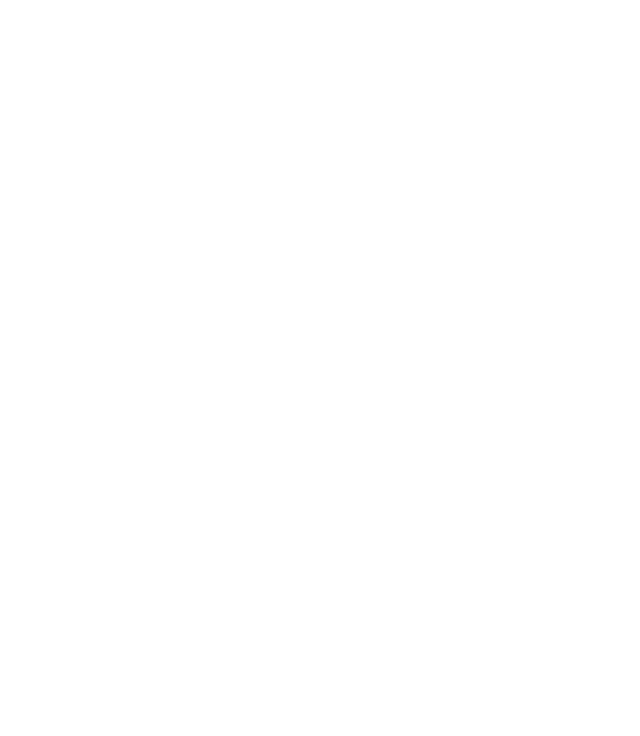
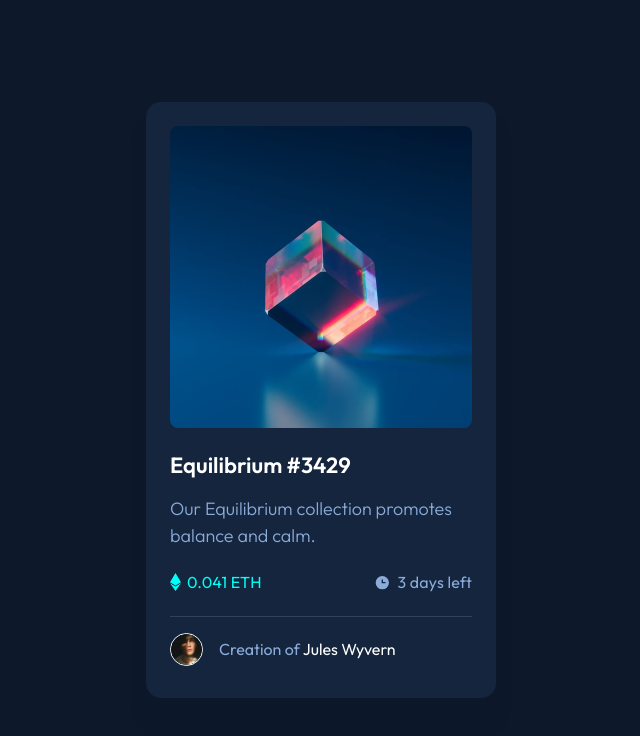
Before and after one commit to osoriodev/nft-preview-card, a plain HTML site: page index.html in a window 1280 px wide. Shown: the whole page, without its empty margins (319-959 px from the left). Drawn offline with Linux system fonts and the light colour scheme.

Commit message:
Add the nft card

```diff
--- a/css/style.css
+++ b/css/style.css
@@ -9,7 +9,7 @@
 }
 /* ========== RESET ========== */
 html {
-  font-size: 100%;
+  font-size: 62.5%;
   box-sizing: border-box;
 }
 *, *::before, *::after {
@@ -19,6 +19,7 @@
 }
 body {
   font-family: var(--ff-primary);
+  font-size: 1.6rem;
   line-height: 1.4;
 }
 ul, ol {
@@ -41,3 +42,163 @@
   text-decoration: none;
   color: inherit;
 }
+/* ========== STYLES ========== */
+:focus {
+  outline: .2rem solid var(--clr-primary);
+}
+:focus:not(:focus-visible) {
+  outline: none;
+}
+.main-section {
+  width: 100%;
+  min-height: 100vh;
+  padding: 6.2rem 2.4rem;
+  display: grid;
+  place-items: center;
+  background-color: var(--clr-secondary-dkr);
+}
+.nft-card {
+  width: 100%;
+  max-width: 35rem;
+  padding: 2.4rem;
+  border-radius: 1.5rem;
+  background-color: var(--clr-secondary-dk);
+  color: var(--clr-base);
+  box-shadow: 0 2.4rem 0 1.5rem #0C1729;
+}
+.nft-card__banner {
+  width: 100%;
+  margin-bottom: 2.2rem;
+  display: block;
+  position: relative;
+  border-radius: .8rem;
+  overflow: hidden;
+}
+.nft-card__banner::before,
+.nft-card__banner::after {
+  content: '';
+  display: block;
+  position: absolute;
+  visibility: hidden;
+  opacity: 0;
+  transition: opacity .2s ease-in-out;
+}
+.nft-card__banner::before {
+  width: 100%;
+  height: 100%;
+  top: 0;
+  left: 0;
+  background-color: rgba(0, 255, 247, .5);
+}
+.nft-card__banner::after {
+  width: 4.8rem;
+  height: 4.8rem;
+  top: 50%;
+  left: 50%;
+  transform: translate(-50%, -50%);
+  background-image: url("../assets/icon-view.svg");
+  background-repeat: no-repeat;
+  background-position: center;
+  background-size: cover;
+}
+.nft-card__banner:hover::before,
+.nft-card__banner:hover::after {
+  visibility: visible;
+  opacity: 1;
+}
+.nft-card__banner-img {
+  width: 100%;
+}
+.nft-card__title {
+  margin-bottom: 1rem;
+  font-size: 2.2rem;
+  font-weight: 600;
+}
+.nft-card__descrip {
+  margin-bottom: 1.4rem;
+  font-weight: 300;
+  line-height: 1.65;
+}
+.nft-card__stats-wrapper {
+  width: 100%;
+  margin-bottom: 1.6rem;
+  display: flex;
+  align-items: center;
+  justify-content: space-between;
+}
+.nft-card__stat {
+  display: flex;
+  align-items: center;
+  font-size: 1.5rem;
+  letter-spacing: 0.02rem;
+}
+.nft-card__stat::before {
+  content: '';
+  margin-right: .6rem;
+  display: block;
+  background-repeat: no-repeat;
+  background-position: center;
+  background-size: cover;
+}
+.nft-card__stat--value {
+  color: var(--clr-primary);
+}
+.nft-card__stat--value::before {
+  width: 1.1rem;
+  height: 1.8rem;
+  background-image: url("../assets/icon-ethereum.svg");
+}
+.nft-card__stat--countdown::before {
+  width: 1.7rem;
+  height: 1.7rem;
+  margin-top: .1rem;
+  background-image: url("../assets/icon-clock.svg");
+}
+.nft-card__footer {
+  width: 100%;
+  padding-top: 1.6rem;
+  display: flex;
+  align-items: center;
+  border-top: .1rem solid var(--clr-secondary);
+}
+.nft-card__profile-img {
+  width: 3.3rem;
+  margin-right: 1.6rem;
+  border: .1rem solid var(--clr-ntrl-max);
+  border-radius: 50%;
+}
+.nft-card__attribution {
+  font-size: 1.5rem;
+}
+.nft-card__link {
+  color: var(--clr-ntrl-max);
+  transition: color .2s ease-in-out;
+}
+.nft-card__link:hover {
+  color: var(--clr-primary);
+}
+@media (min-width: 64em) {
+  .main-section {
+    padding: 0;
+  }
+  .nft-card {
+    padding-bottom: 3.2rem;
+  }
+  .nft-card__title {
+    margin-bottom: 1.4rem;
+  }
+  .nft-card__descrip {
+    margin-bottom: 2.2rem;
+    font-size: 1.8rem;
+    line-height: 1.5;
+  }
+  .nft-card__stats-wrapper {
+    margin-bottom: 2.3rem;
+  }
+  .nft-card__stat {
+    font-size: 1.6rem;
+  }
+  .nft-card__attribution {
+    font-size: 1.6rem;
+  }
+}
--- a/index.html
+++ b/index.html
@@ -12,6 +12,27 @@
     <title>Frontend Mentor | NFT preview card</title>
   </head>
   <body>
-    <main class="main-section"></main>
+    <main class="main-section">
+      <article class="nft-card">
+        <a class="nft-card__banner" href="#" aria-label="Equilibrium">
+          <img class="nft-card__banner-img" src="./assets/image-equilibrium.jpg" alt="Equilibrium NFT">
+        </a>
+        <h1 class="nft-card__title">
+          <a class="nft-card__link" href="#">Equilibrium #3429</a>
+        </h1>
+        <p class="nft-card__descrip">Our Equilibrium collection promotes balance and calm.</p>
+        <div class="nft-card__stats-wrapper">
+          <p class="nft-card__stat nft-card__stat--value">0.041 ETH</p>
+          <p class="nft-card__stat nft-card__stat--countdown">3 days left</p>
+        </div>
+        <footer class="nft-card__footer">
+          <img class="nft-card__profile-img" src="./assets/image-avatar.png" alt="Avatar">
+          <p class="nft-card__attribution">
+            Creation of
+            <a class="nft-card__link" href="#">Jules Wyvern</a>
+          </p>
+        </footer>
+      </article>
+    </main>
   </body>
 </html>
```
